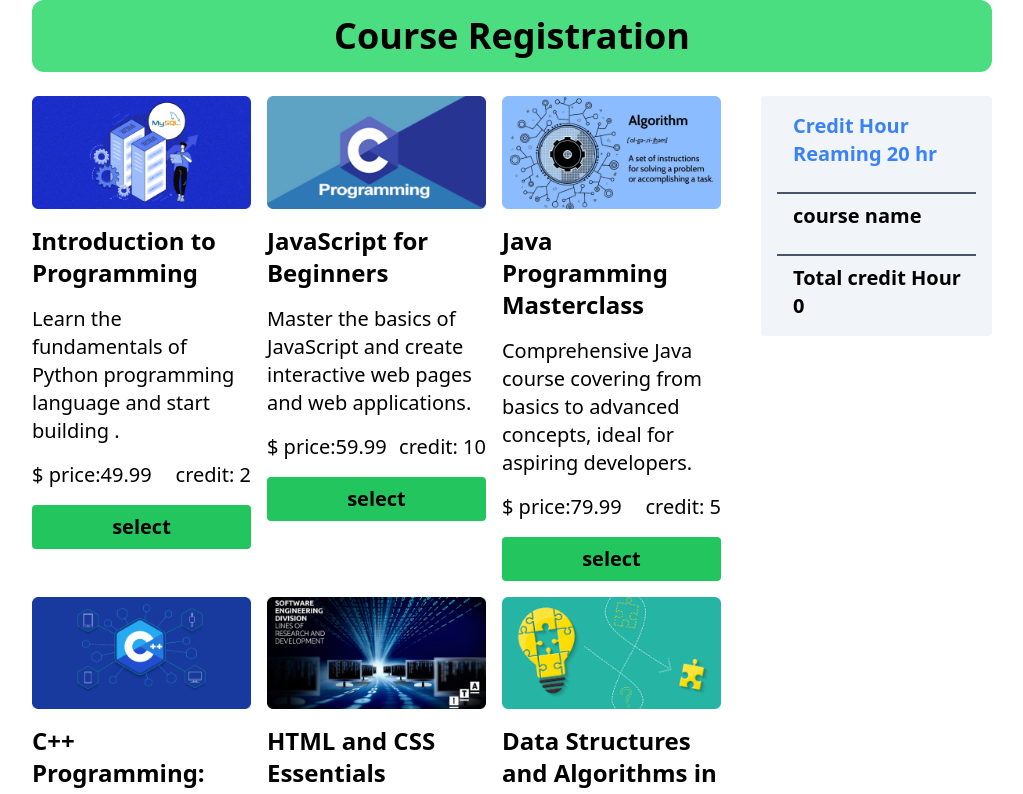
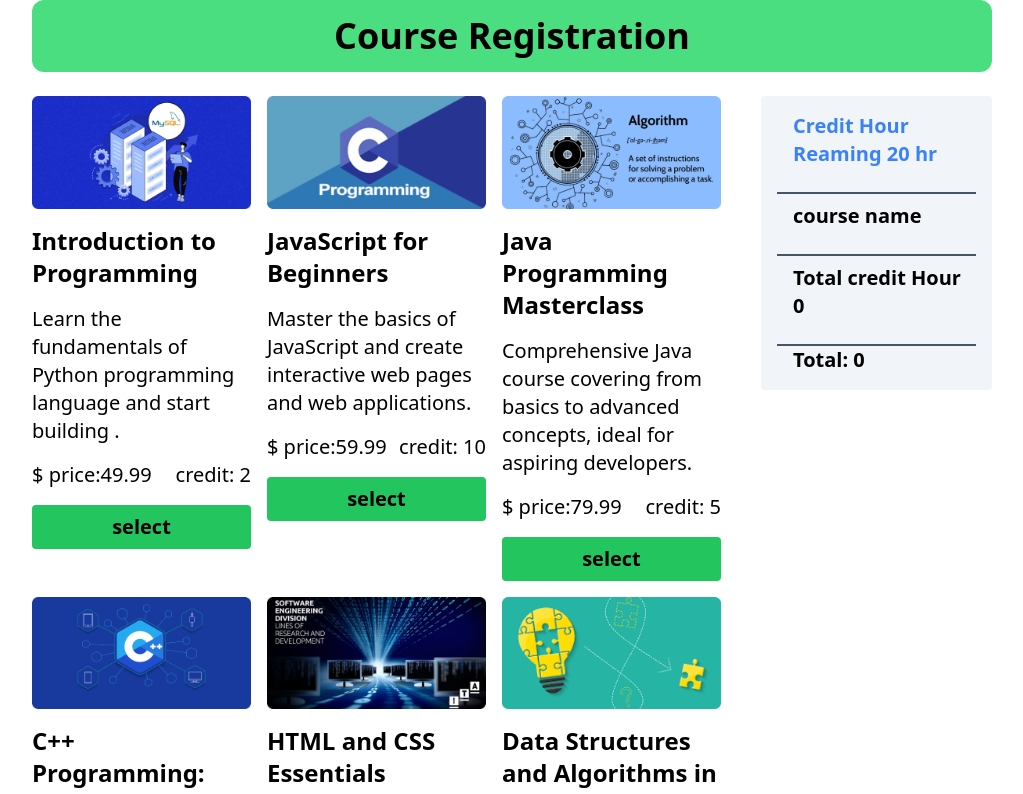
Before and after one commit to Imranahmed935/Digital-courses-Registration, a React (Vite) app: page / in a window 1280 px wide. Shown: the top 794 px of the page, without its empty margins (128-1151 px from the left). Built offline with nearby package versions, Linux system fonts and the light colour scheme.

Commit message:
totalPrice added

```diff
--- a/src/App.jsx
+++ b/src/App.jsx
@@ -5,14 +5,24 @@ import Header from "./Components/Header/Header";
 
 const App = () => {
   const [courseNames, setCourseNames] = useState([]);
-  const [credit, setCredit]=useState(20)
-  const [total, setTotal]=useState(0)
+  const [credit, setCredit]=useState(20);
+  const [total, setTotal]=useState(0);
+  const [totalResult, setTotalResult]= useState(0);
+
+
+  const totalPrice = (course)=>{
+   const price = course.price;
+   const newPrice =totalResult + price
+   setTotalResult(newPrice)
+
+  }
 
   const handleTotal =(course)=>{
     const newValue = total + course.credit_hours
     setTotal(newValue)
     handleCredit(newValue)
   }
+
   const handleCredit = (newValue)=>{
     const newResult = credit - newValue;
    setCredit(newResult)
@@ -23,6 +33,7 @@ const App = () => {
     setCourseNames(newValue);
     handleTotal(course);
     handleCredit(course.credit_hours);
+    totalPrice(course);
 }
 
  return (
@@ -38,6 +49,7 @@ const App = () => {
       handleCredit={handleCredit}
       credit={credit}
       total={total}
+      totalResult={totalResult}
       ></Cart>
      </main>
     </div>
--- a/src/Components/Cart/Cart.jsx
+++ b/src/Components/Cart/Cart.jsx
@@ -2,13 +2,15 @@ import CourseName from "../CourseName/CourseName";
 import Credit from "../Credit/Credit";
 import PropTypes from "prop-types"
 import Total from "../Total/Total";
+import TotalResult from "../TotalResult/TotalResult";
 
-const Cart = ({courseNames, credit, total}) => {
+const Cart = ({courseNames, credit, total, totalResult}) => {
     return (
         <div className="w-1/4 ml-10 p-4 rounded bg-slate-100 h-min">
             <Credit credit={credit}></Credit>
             <CourseName courseNames={courseNames}></CourseName>
             <Total total={total}></Total>
+            <TotalResult totalResult={totalResult}></TotalResult>
         </div>
     );
 };
@@ -16,7 +18,8 @@ const Cart = ({courseNames, credit, total}) => {
 Cart.propTypes ={
     courseNames:PropTypes.object,
     credit:PropTypes.number,
-    total:PropTypes.number
+    total:PropTypes.number,
+    totalResult:PropTypes.number
 }
 
 export default Cart;
--- a/src/Components/Total/Total.jsx
+++ b/src/Components/Total/Total.jsx
@@ -1,9 +1,18 @@
+import PropsTypes from 'prop-types'
 const Total = ({total}) => {
     return (
         <div>
-            <h1 className="text-xl ml-4 mt-2 font-bold">Total credit Hour {total}</h1>
+            <div>
+            <h1 className="ml-4 mt-2 font-bold text-xl">Total credit Hour {total}</h1>
+            </div>
+            <hr className='mt-6 border-b border-slate-600 font-bold'/>
         </div>
+
     );
 };
 
+Total.propTypes= {
+    total: PropsTypes.number
+}
+
 export default Total;
--- /dev/null
+++ b/src/Components/TotalResult/TotalResult.jsx
@@ -0,0 +1,13 @@
+import PropsTypes from "prop-types"
+const TotalResult = ({totalResult}) => {
+    return (
+        <div>
+            <h1 className="text-xl ml-4 font-bold">Total: {totalResult}</h1>
+        </div>
+    );
+};
+
+TotalResult.propTypes ={
+    totalResult:PropsTypes.number
+}
+export default TotalResult;
```
